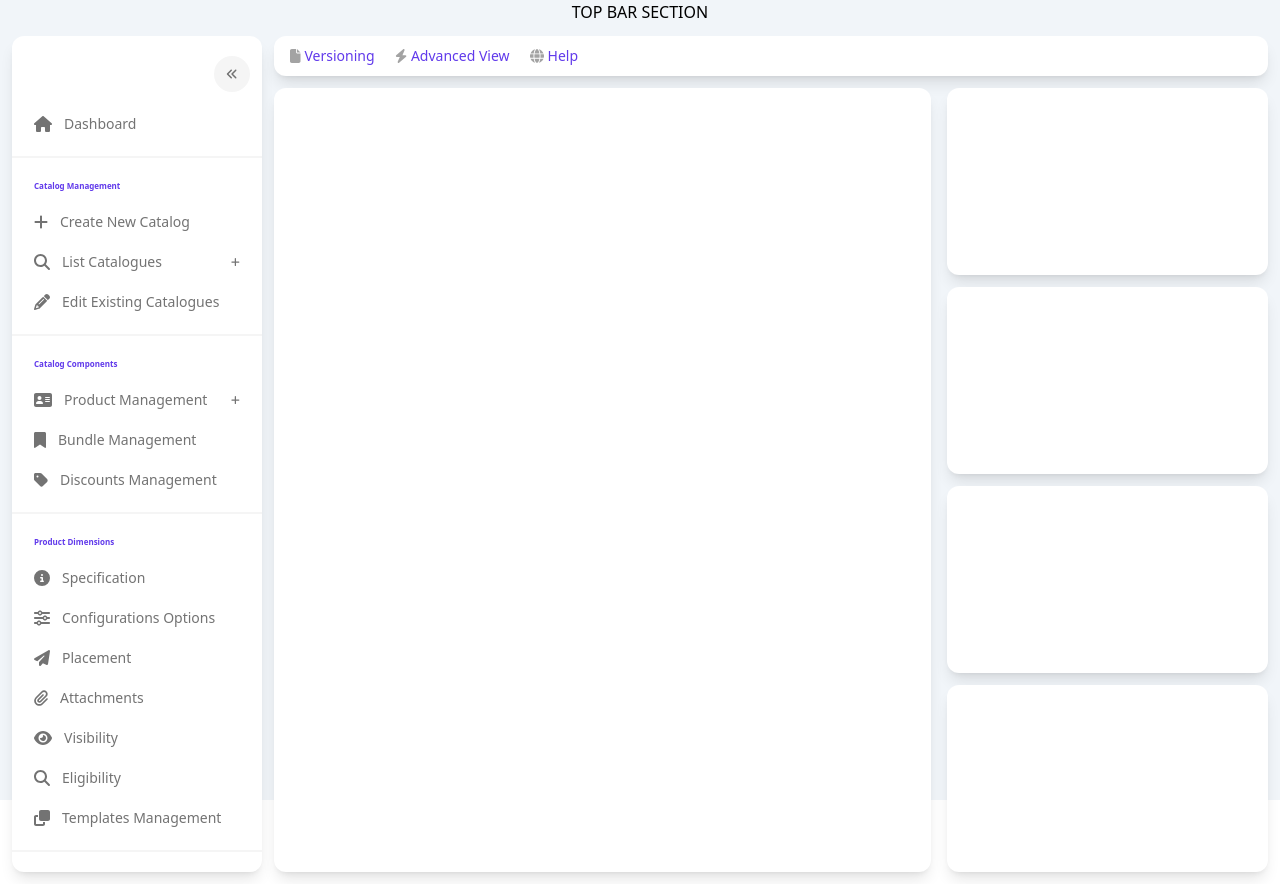
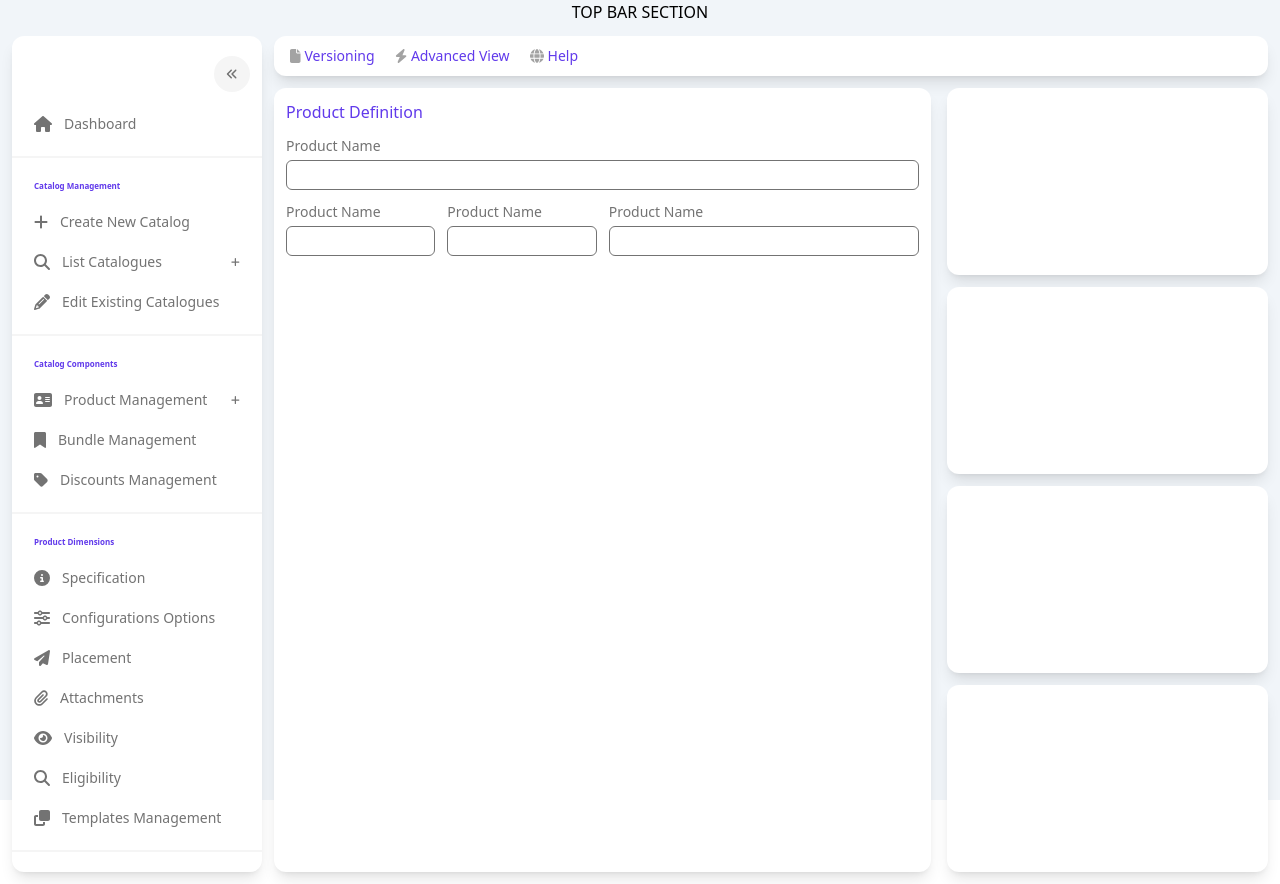
Before and after one commit to Cunhat/catalog-dashboard, a Next.js app: page / in a window 1280 px wide. Built offline with nearby package versions, Linux system fonts and the light colour scheme.

Commit message:
Add Input, Typography components and gid fro dashboard

```diff
--- /dev/null
+++ b/src/components/Inputs/TextArea.tsx
@@ -0,0 +1,3 @@
+export const TextArea: React.FC<{ label: string }> = ({ label }) => {
+  return <textarea></textarea>;
+};
--- /dev/null
+++ b/src/components/Inputs/TextInput.tsx
@@ -0,0 +1,15 @@
+import { Text } from '@/components/Typography/Text';
+
+export const TextInput: React.FC<{ label: string }> = ({ label }) => {
+  return (
+    <div className='flex flex-col gap-1'>
+      <Text text={label} />
+      <input
+        type='text'
+        maxLength={50}
+        className='border-neutral-500 border border-solid rounded-md text-sm text-neutral-500 py-1 px-2 m-0 focus:text-gray-700 hover:border-primary focus:border-primary invalid:border-red-500 focus:outline-none transition
+        ease-in-out'
+      ></input>
+    </div>
+  );
+};
--- a/src/components/Sidebar/index.tsx
+++ b/src/components/Sidebar/index.tsx
@@ -4,7 +4,7 @@ import { formatTitle } from '@/utils/utils';
 import { faAnglesLeft } from '@fortawesome/free-solid-svg-icons';
 import { FontAwesomeIcon } from '@fortawesome/react-fontawesome';
 import { AnimatePresence, motion } from 'framer-motion';
-import { SidebarExpandableItem } from './SidebarExpandavleItem';
+import { SidebarExpandableItem } from './SidebarExpandableItem';
 import { SidebarItem } from './SidebarItem';
 
 export const Sidebar: React.FC = () => {
--- /dev/null
+++ b/src/components/Typography/Text.tsx
@@ -0,0 +1,3 @@
+export const Text: React.FC<{ text: string }> = ({ text }) => {
+  return <text className='text-neutral-500 text-sm'>{text}</text>;
+};
--- /dev/null
+++ b/src/components/Typography/Title.tsx
@@ -0,0 +1,3 @@
+export const Title: React.FC<{ text: string }> = ({ text }) => {
+  return <h1 className='text-primary text-base'>{text}</h1>;
+};
--- a/src/components/WidgetContainer/index.tsx
+++ b/src/components/WidgetContainer/index.tsx
@@ -1,5 +1,5 @@
 import React, { PropsWithChildren } from 'react';
 
 export const WidgetContainer: React.FC<PropsWithChildren> = ({ children }) => {
-  return <div className='w-full h-full rounded-xl bg-white shadow-lg'>{children}</div>;
+  return <div className='w-full h-full rounded-xl bg-white shadow-lg p-3'>{children}</div>;
 };
--- a/src/pages/index.tsx
+++ b/src/pages/index.tsx
@@ -2,12 +2,30 @@ import { DashboardLayout } from '@/components/Layouts';
 import { NextPageWithLayout } from '@/types';
 import { ReactElement } from 'react';
 import { WidgetContainer } from '@/components/WidgetContainer';
+import { Title } from '@/components/Typography/Title';
+import { TextInput } from '@/components/Inputs/TextInput';
 
 const Home: NextPageWithLayout = () => {
   return (
     <div className='grid grid-cols-3 gap-4 h-full w-full max-w-screen-2xl'>
       <div className='col-span-2'>
-        <WidgetContainer></WidgetContainer>
+        <WidgetContainer>
+          <div className='flex flex-col gap-3'>
+            <Title text='Product Definition' />
+            <TextInput label='Product Name' />
+            <div className='grid grid-cols-4 gap-3'>
+              <div className='col-span-1'>
+                <TextInput label='Product Name' />
+              </div>
+              <div className='col-span-1'>
+                <TextInput label='Product Name' />
+              </div>
+              <div className='col-span-2'>
+                <TextInput label='Product Name' />
+              </div>
+            </div>
+          </div>
+        </WidgetContainer>
       </div>
       <div className='col-span-1 flex flex-col gap-3'>
         <WidgetContainer></WidgetContainer>
@@ -24,3 +42,21 @@ Home.getLayout = function getLayout(page: ReactElement) {
 };
 
 export default Home;
+
+{
+  /* <div className='flex'>
+<div className='w-1/2 flex'>
+  <div className='w-1/2'>
+    <TextInput label='Product Name' />
+  </div>
+  <div className='w-1/2'>
+    <TextInput label='Product Name' />
+  </div>
+</div> */
+}
+{
+  /* <div className='flex-1'><TextInput label='Product Name' /></div> */
+}
+{
+  /* </div> */
+}
```
Also changed, not shown: src/components/Sidebar/SidebarExpandableItem.tsx (renamed from src/components/Sidebar/SidebarExpandavleItem.tsx).
